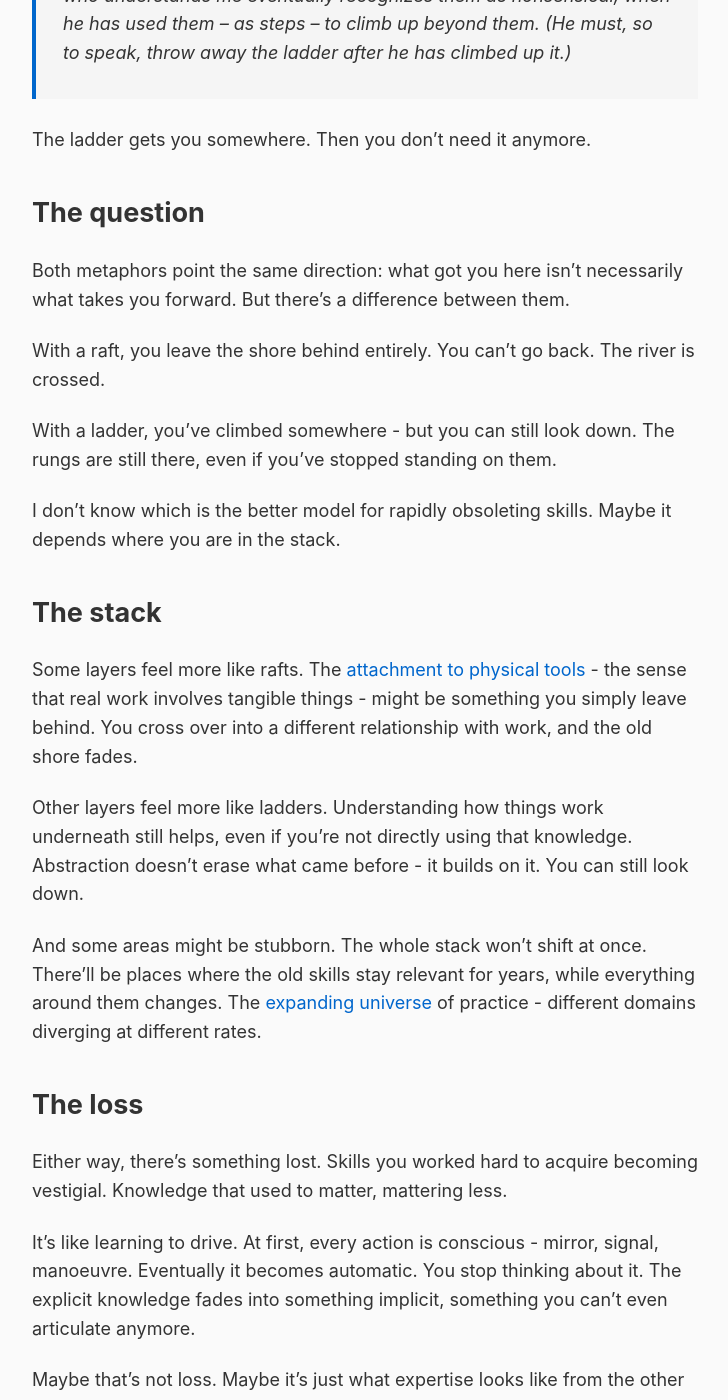
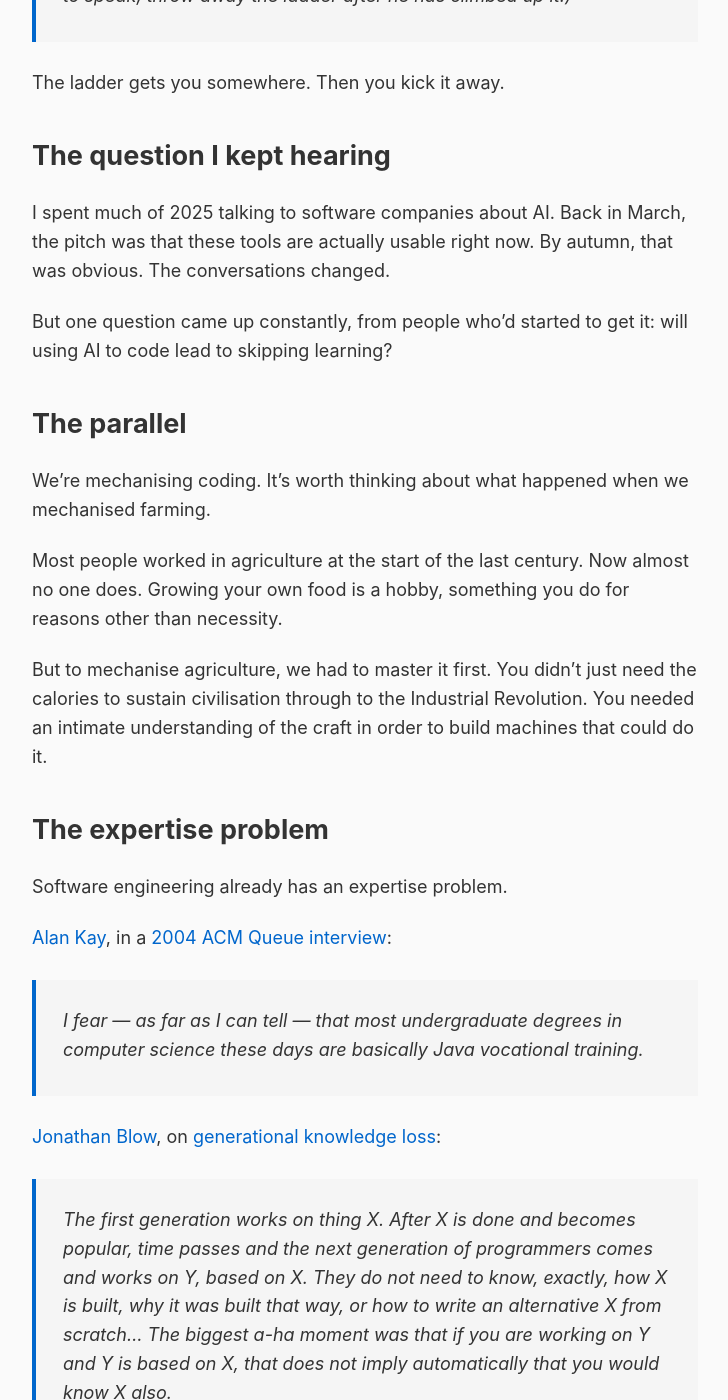
Before and after one commit to rob137/rob137.github.io, a Jekyll site: the page built from _posts/2026-01-04-the-raft-and-the-ladder.md, in a window 1280 px wide and 1400 px high, scrolled down 741 px. Shown: the whole window, without its empty margins (275-1003 px from the left). Built offline with Jekyll 4.4.1, drawn with Linux system fonts in a browser that asks for light colours; some of the changed text lies outside the part shown.

Commit message:
Revise The Raft and the Ladder post
Gutted and rebuilt around new themes:
- Enterprise context, "skipping learning" question
- Industrial Revolution / agriculture parallel
- Alan Kay and Jonathan Blow on expertise problem
- The "Beatles of programming" forgotten
- The temptation of task completion dopamine
- Rejecting both metaphors at the end

🤖 Generated with [Claude Code](https://claude.com/claude-code)

Co-Authored-By: Claude Opus 4.5 <noreply@anthropic.com>

```diff
--- a/_posts/2026-01-04-the-raft-and-the-ladder.md
+++ b/_posts/2026-01-04-the-raft-and-the-ladder.md
@@ -2,54 +2,86 @@
 layout: post
 title: "The Raft and the Ladder"
 date: 2026-01-04 11:30:00 +0000
-tags: [ai, expertise, skills, philosophy]
-excerpt: "The skills that got you here may slow you down now. But you needed them to get here."
+tags: [ai, expertise, skills, philosophy, history]
+excerpt: "The skills that got you here may slow you down now. But you needed them to get here. Didn't you?"
 ---
 
 Two metaphors for letting go of what you've learned.
 
-The Buddha, in the [Alagaddupama Sutta](https://tricycle.org/trikedaily/buddhist-parable-of-the-raft/), describes a man who builds a raft to cross a river:
+The Buddha, in the [Alagaddupama Sutta](https://tricycle.org/trikedaily/buddhist-parable-of-the-raft/):
 
 > This raft has been very helpful to me... Why don't I beach it on dry land or set it adrift on the water and go wherever I want?
 
-The teaching is a raft. It's for crossing over, not for holding on. Once you've reached the other shore, carrying it with you only slows you down.
+The teaching is a raft. It's for crossing over, not for holding on.
 
 Wittgenstein, at the end of the [Tractatus](https://en.wikipedia.org/wiki/Wittgenstein%27s_ladder):
 
 > My propositions serve as elucidations in the following way: anyone who understands me eventually recognizes them as nonsensical, when he has used them – as steps – to climb up beyond them. (He must, so to speak, throw away the ladder after he has climbed up it.)
 
-The ladder gets you somewhere. Then you don't need it anymore.
+The ladder gets you somewhere. Then you kick it away.
 
-## The question
+## The question I kept hearing
 
-Both metaphors point the same direction: what got you here isn't necessarily what takes you forward. But there's a difference between them.
+I spent much of 2025 talking to software companies about AI. Back in March, the pitch was that these tools are actually usable right now. By autumn, that was obvious. The conversations changed.
 
-With a raft, you leave the shore behind entirely. You can't go back. The river is crossed.
+But one question came up constantly, from people who'd started to get it: will using AI to code lead to skipping learning?
 
-With a ladder, you've climbed somewhere - but you can still look down. The rungs are still there, even if you've stopped standing on them.
+## The parallel
 
-I don't know which is the better model for rapidly obsoleting skills. Maybe it depends where you are in the stack.
+We're mechanising coding. It's worth thinking about what happened when we mechanised farming.
 
-## The stack
+Most people worked in agriculture at the start of the last century. Now almost no one does. Growing your own food is a hobby, something you do for reasons other than necessity.
 
-Some layers feel more like rafts. The [attachment to physical tools](/2026/01/03/the-pliers/) - the sense that real work involves tangible things - might be something you simply leave behind. You cross over into a different relationship with work, and the old shore fades.
+But to mechanise agriculture, we had to master it first. You didn't just need the calories to sustain civilisation through to the Industrial Revolution. You needed an intimate understanding of the craft in order to build machines that could do it.
 
-Other layers feel more like ladders. Understanding how things work underneath still helps, even if you're not directly using that knowledge. Abstraction doesn't erase what came before - it builds on it. You can still look down.
+## The expertise problem
 
-And some areas might be stubborn. The whole stack won't shift at once. There'll be places where the old skills stay relevant for years, while everything around them changes. The [expanding universe](/2026/01/02/yolo-mode/) of practice - different domains diverging at different rates.
+Software engineering already has an expertise problem.
 
-## The loss
+[Alan Kay](https://en.wikipedia.org/wiki/Alan_Kay), in a [2004 ACM Queue interview](https://queue.acm.org/detail.cfm?id=1039523):
 
-Either way, there's something lost. Skills you worked hard to acquire becoming vestigial. Knowledge that used to matter, mattering less.
+> I fear — as far as I can tell — that most undergraduate degrees in computer science these days are basically Java vocational training.
 
-It's like learning to drive. At first, every action is conscious - mirror, signal, manoeuvre. Eventually it becomes automatic. You stop thinking about it. The explicit knowledge fades into something implicit, something you can't even articulate anymore.
+[Jonathan Blow](https://en.wikipedia.org/wiki/Jonathan_Blow), on [generational knowledge loss](https://news.ycombinator.com/item?id=39241077):
 
-Maybe that's not loss. Maybe it's just what expertise looks like from the other side.
+> The first generation works on thing X. After X is done and becomes popular, time passes and the next generation of programmers comes and works on Y, based on X. They do not need to know, exactly, how X is built, why it was built that way, or how to write an alternative X from scratch... The biggest a-ha moment was that if you are working on Y and Y is based on X, that does not imply automatically that you would know X also.
 
-But it feels like loss, sometimes. And I think that's worth acknowledging rather than pretending it's pure gain.
+Think of the equivalent of the Beatles in the historic lineup of programmers and computer scientists. Von Neumann, Dijkstra, Grace Hopper, Licklider. How many names would ring a bell for your average team of web developers? Have they seen the [Mother of All Demos](https://en.wikipedia.org/wiki/The_Mother_of_All_Demos)?
 
-## The paradox
+The industry has been doubling every five years for the longest time. That means fewer people joined out of love for the craft. The rungs of the ladder were always just stepping stones for a lot of the workforce.
 
-The skills that got you here may slow you down now. But you couldn't have skipped them. You needed the raft to cross the river. You needed the ladder to climb.
+## The difference
 
-The question isn't whether to let go. It's whether you're on the other shore yet - or still mid-crossing, holding tight.
+Software is different from cutting down corn. At its core, we're producing coherent, complex systems in spite of the obstacles that reality throws at us. The craft isn't just executing tasks. It's managing complexity, holding structure in your head, making trade-offs that compound.
+
+Someone driving a combine harvester might have no idea about the reasons why crops grow. What matters is knowing the machinery. The foundational craft has been mechanised away.
+
+I don't think this is true yet for software. I'm sympathetic to people like [Robert Martin](https://en.wikipedia.org/wiki/Robert_C._Martin), who imply it might never be something you can abrogate responsibility for. Although I'm not confident I agree with them either.
+
+## The temptation
+
+The biggest temptation is to just ask the AI to complete your ticket.
+
+You've arrived in your software job, there's a Jira board, your name is on a task. The dopamine hit from completion, the clout from your non-technical product manager, is roughly proportionate to how quickly you get things done.
+
+But that's only the short-term payoff. The longer-term payoffs are the health of the codebase and your professional development, your abilities as a craftsperson. Those are affected by what worthy detours you choose to make along the way. How much you actually build a grip on how things work and why.
+
+There's a principle I've heard in hiring: look for people who go one level of abstraction lower than the thing they're asked to do. These are often the most useful people. I wouldn't expect a web developer to dive into electrical engineering. But a passing interest in how we got from machine code to [talking about React components](/2026/01/03/the-interview-question/) seems valuable.
+
+## The trap
+
+I think one of the traps with AI, because we're all lazy beings, is to think: at last. At last a raft we can discard. At last a ladder we can kick away.
+
+And there are natural questions that follow about how juniors will ever truly learn anything.
+
+I think the truth is more complicated. The juniors of today will be far more adept at the current level of abstraction. But the less diligent among them will always feel that something's wrong. They'll feel like imposters. This is something you can explain to people, and some fraction will take up the challenge and learn deeper.
+
+The last seventy years of software industry history suggest it will only be a fraction.
+
+## The tutor
+
+AI is fantastic as a tutor, and only getting better. But the horse has to want to drink.
+
+Maybe I'm rejecting both metaphors. The raft implies you've crossed to somewhere better. The ladder implies you've climbed to somewhere higher. But if you never understood what you were crossing from, or what's beneath you, have you actually arrived?
+
+The question isn't whether to let go. It's whether you've grasped it in the first place.
```
